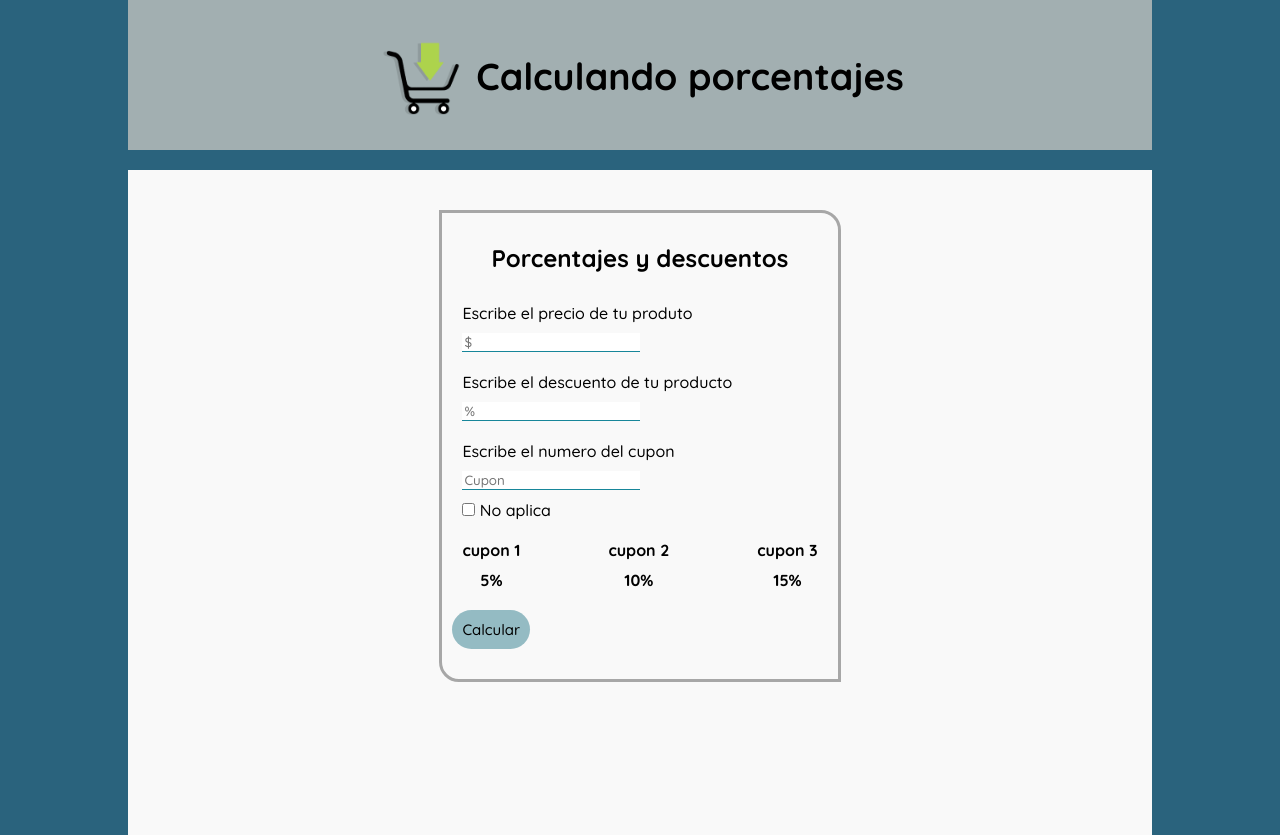
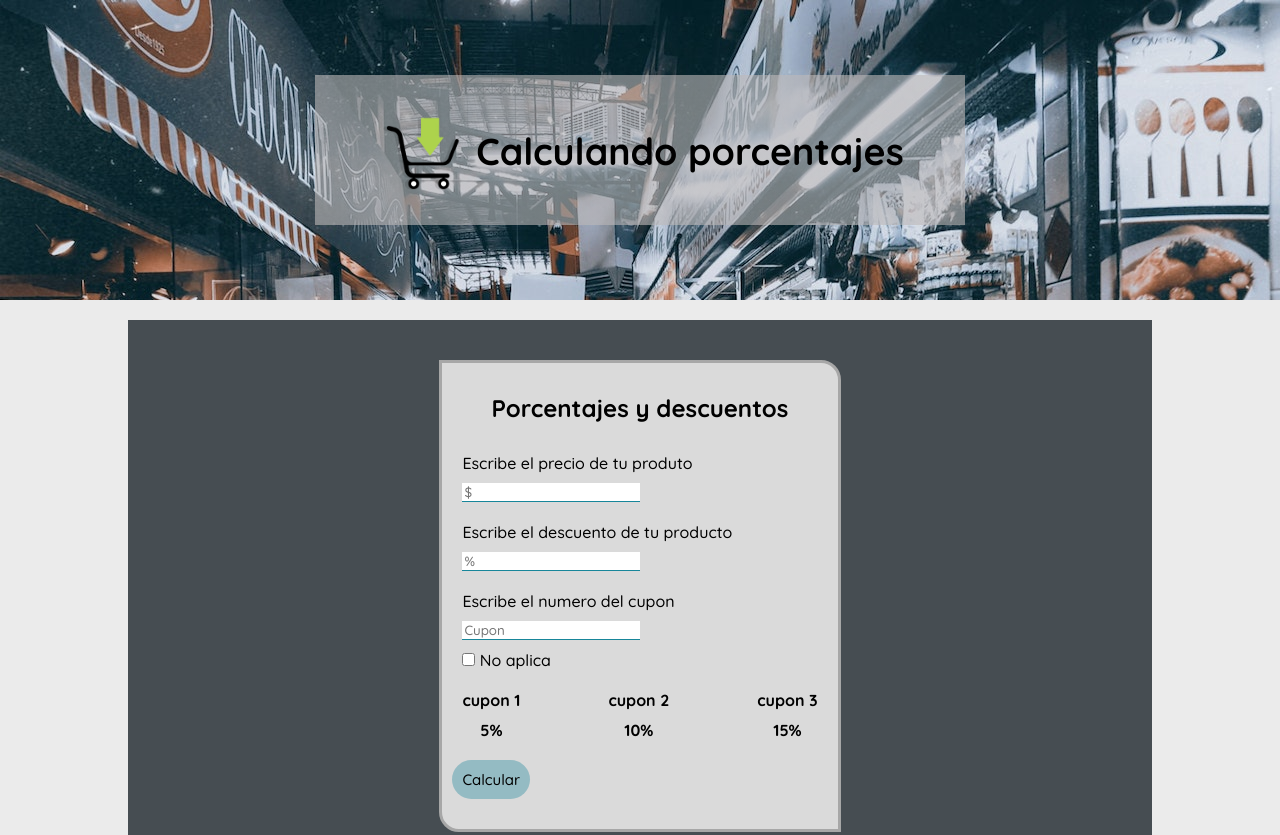
Before and after one commit to Pwd12angel/Taller_2, a plain HTML site: page index.html in a window 1280 px wide. Shown: the top 835 px of the page. Drawn offline with Linux system fonts and the light colour scheme.

Commit message:
Finalizamos el taller

```diff
--- a/index.html
+++ b/index.html
@@ -13,12 +13,16 @@
 </head>
 <body>
     <section class="tituloP">
-        <img class="logo" src="/images/pocentaje.png" alt="">
         <div class="principal">
+            <img class="logo" src="/images/pocentaje.png" alt="">
             <h1>Calculando porcentajes</h1>
-        </div>
+
+       </div>
     </section>
+
+
   <div class="contenedoP">
+
     <section class="contenedor">
         <div class="Titulos">
             <div class="contenedorTitulo">
--- a/styles.css
+++ b/styles.css
@@ -5,39 +5,45 @@
 
 }
 body{
-    background-color: rgb(42, 99, 125);
+    background-color: #ebebeb;
 }
 
+
+.tituloP{
+    display: flex;
+    align-items: center;
+    justify-content: center;
+    background-color: rgb(222, 222, 222);
+    max-width: 100%;
+    height: 300px;
+    background-image:url("/images/fondo.jpg");
+    font-size: 25px;
+    background-image: no-repeat;
+    background-image: fixed;
+    background-image: center;
+    background-size: cover;
+
+
+}
 .contenedoP{
     max-width: 100%;
     height: 100vh;
     display: grid;
     place-content: start;
     justify-content: center;
-    background-color: rgb(249, 249, 249);
+    background-color: rgb(70, 77, 82);
     margin-left: 10%;
     margin-right: 10%;
     margin-top: 20px;
-}
-.tituloP{
-    display: flex;
-    align-items: center;
-    justify-content: center;
-    background-color: rgb(162, 175, 177);
-    max-width: 100%;
-    height: 150px;
-    margin-left: 10%;
-    margin-right: 10%;
-    font-size: 25px;
-
-
 }
 .principal{
     display: flex;
     justify-content: center;
     align-items: center;
-    height: 70px;
-    width: auto;
+    height: 150px;
+    width: 650px;
+    color: rgb(0, 0, 0);
+    background: linear-gradient(rgba(189, 185, 185, 0.6),rgba(189, 185, 185, 0.6) );
 
 
 }
@@ -53,12 +59,15 @@ body{
     height: 100px;
     width: 100px;
 }
+
 .contenedor{
+    color: black;
     display: flex;
     flex-direction: column;
     border: 3px solid rgb(167, 167, 167);
     padding: 10px;
     height: auto;
+   background-color: rgb(218, 218, 218);
     border-top-right-radius: 20px;
     border-bottom-left-radius: 20px;
     margin-top: 10%;
```
Also changed, not shown: images/fondo.jpg (added), 2 other files.
